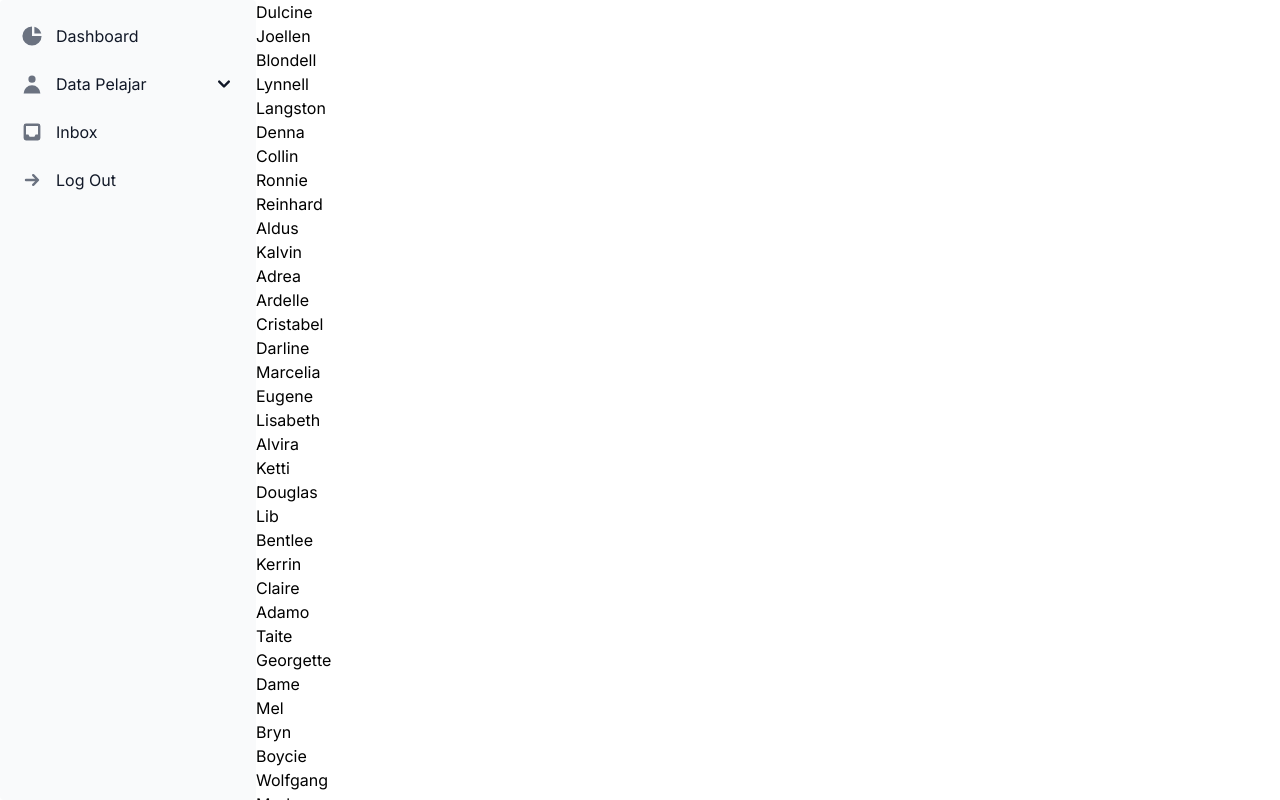
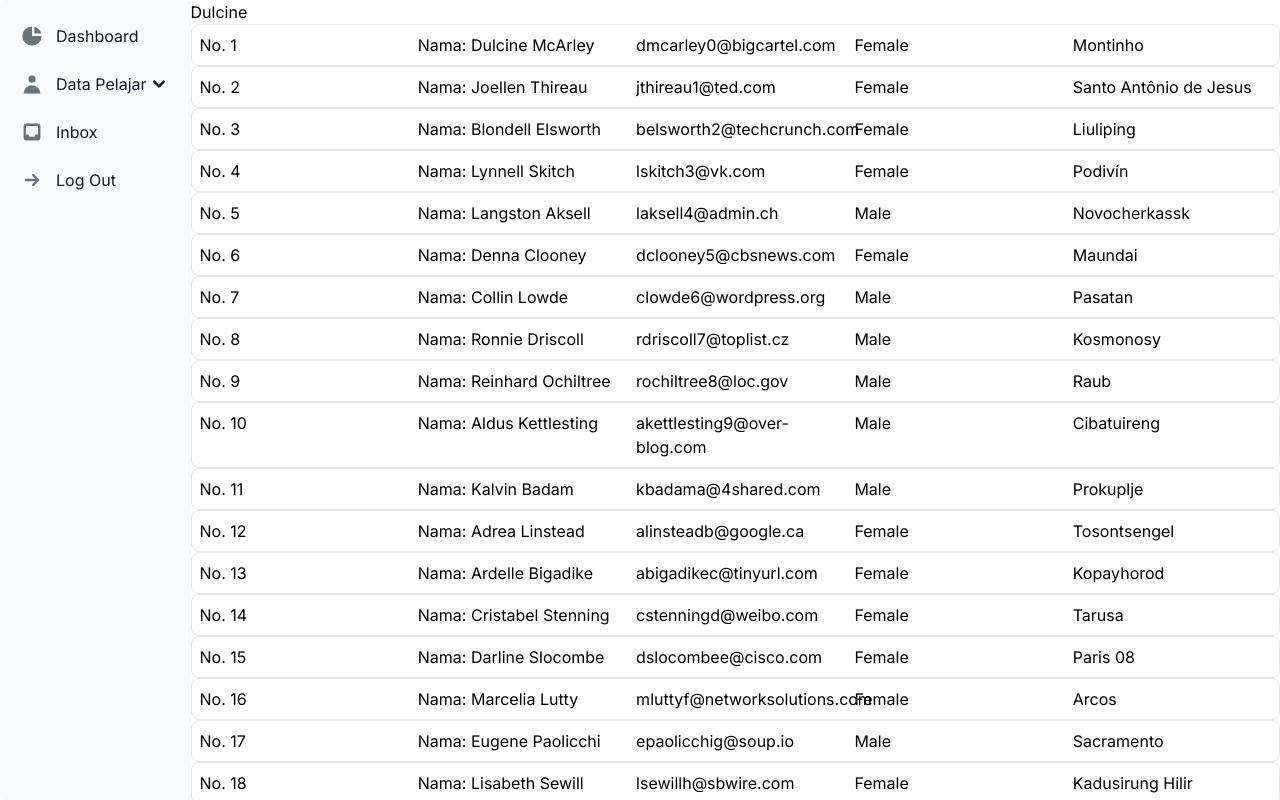
Before and after one commit to Shifyan/info-pelajar, a Next.js app: page /dashboard/lihatdata in a window 1280 px wide. Shown: the top 800 px of the page. Built offline with nearby package versions, Linux system fonts and the light colour scheme.

Commit message:
Penambahan Fitur

```diff
--- a/src/app/dashboard/(datasection)/lihatdata/page.jsx
+++ b/src/app/dashboard/(datasection)/lihatdata/page.jsx
@@ -1,5 +1,7 @@
 async function fetchData() {
-  const res = await fetch('http://localhost:3000/api/pelajar')
+  const res = await fetch('http://localhost:3000/api/pelajar', {
+    cache: 'no-store'
+  })
   return res.json()
 }
 
@@ -11,8 +13,21 @@ export default async function LihatData() {
   return (
     <>
       <ul>
+        <li>{data.data[0].first_name}</li>
         {data.data.map(e => {
-          return <li key={e.id}>{e.first_name}</li>
+          return (
+            <li key={e.id}>
+              <div className='p-2 border rounded-lg grid grid-cols-5 gap-5'>
+                <h1>No. {e.id}</h1>
+                <h1>
+                  Nama: {e.first_name} {e.last_name}
+                </h1>
+                <h1>{e.email}</h1>
+                <h1>{e.gender}</h1>
+                <h1>{e.city}</h1>
+              </div>
+            </li>
+          )
         })}
       </ul>
     </>
```
